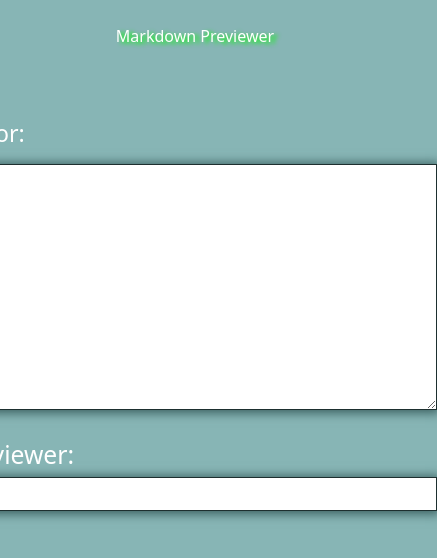
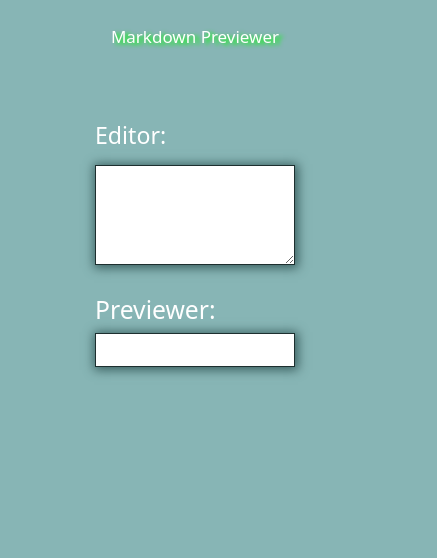
Before and after one commit to ygordeoliveira/markdown-previewer-Freecodecamp, a React (Create React App) app: page / in a window 390 px wide. Shown: the top 558 px of the page, 437 px wide, since content can reach past the window. Built offline with nearby package versions, Linux system fonts and the light colour scheme.

Commit message:
Set the initial font size of the header to 30px and implement responsiveness so the site has the same experience on any screen width

```diff
--- a/src/App.css
+++ b/src/App.css
@@ -4,6 +4,7 @@ body {
 
 header {
     white-space: nowrap;
+    font-size: 30px;
 }
 
 .preview img {
@@ -14,3 +15,32 @@ header {
 .shaded-text {
     text-shadow: 4px 2px 4px rgba(0 255 0);
 }
+
+#preview {
+    max-width: 100%; /* Defina o máximo para permitir redimensionamento */
+    width: 300px; /* Largura inicial */
+    transition: width 0.3s ease; /* Adicione uma transição suave para a largura */
+    word-wrap: break-word;
+}
+
+/* Define a largura máxima para as imagens dentro do preview */
+img {
+    max-width: 100%; /* A imagem não excederá a largura do contêiner */
+}
+
+@media (max-width: 840px) {
+    header {
+        font-size: 17px;
+    }
+
+    textarea {
+        /* Defina os estilos desejados para o textarea em telas pequenas aqui */
+        width: 200px; /* Reduza a largura para ocupar toda a largura da tela */
+        height: 100px; /* Defina a altura desejada */
+    }
+
+    #preview {
+        width: 200px;/* Defina os estilos desejados para o preview em telas pequenas aqui */
+        word-wrap: break-word;
+    }
+}
```
